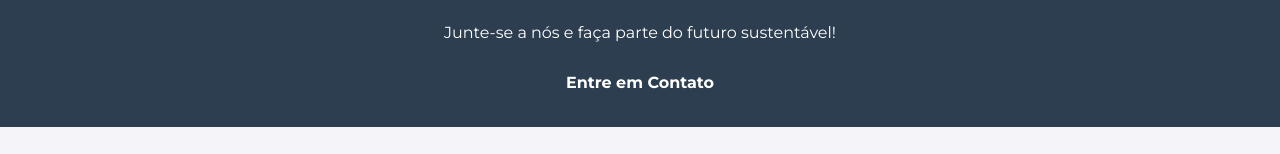
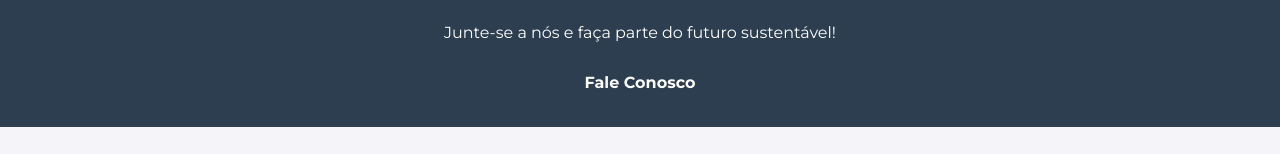
Before and after one commit to fcarvalhh/React---Global-Solutions, a React (Create React App) app: page / in a window 1280 px wide. Shown: the part 1022-1176 px from the top of the page. Built offline with nearby package versions, Linux system fonts and the light colour scheme.

Commit message:
Alt. na homepage - Button linkado pra página Fale conosco

```diff
--- a/src/components/Pages/Home.jsx
+++ b/src/components/Pages/Home.jsx
@@ -1,5 +1,6 @@
 import React from 'react';
-import '../../App.css';  // Importa o CSS global
+import '../../App.css';
+import { Link } from 'react-router-dom';
 import sapLogo from '../../assets/imagens/sap-png.png';
 import fiaLogo from '../../assets/imagens/fia.png';
 import mahindraLogo from '../../assets/imagens/mahindra.png';
@@ -48,7 +49,7 @@ function Home() {
             <section className="call-to-action">
                 <h2>Quer participar dessa mudança?</h2>
                 <p>Junte-se a nós e faça parte do futuro sustentável!</p>
-                <a href="fale-conosco.html" className="cta-btn">Entre em Contato</a>
+                <Link to="/contact" className="cta-btn">Fale Conosco</Link>
             </section>
         </main>
     );
```
